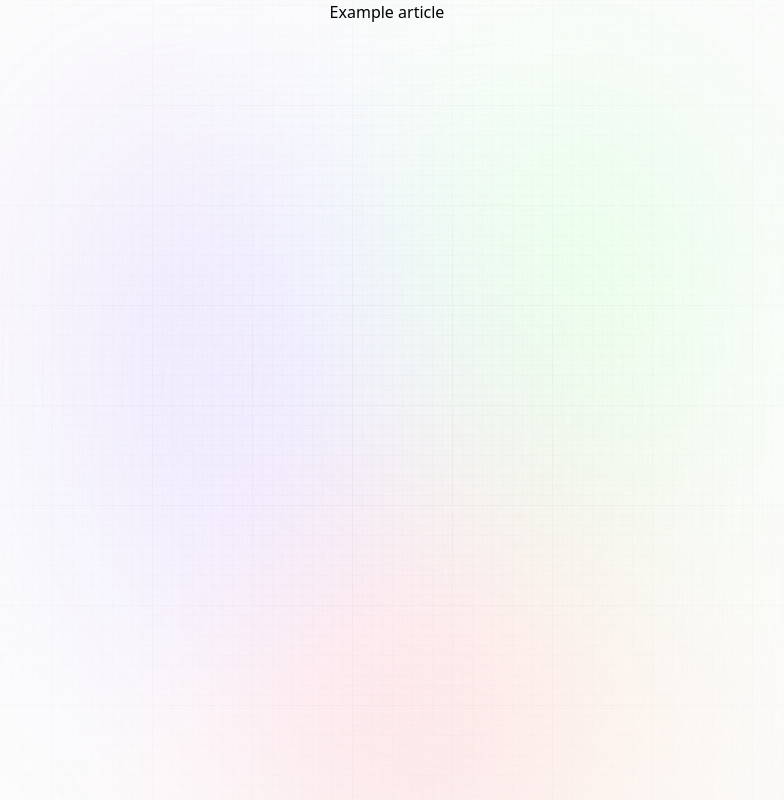
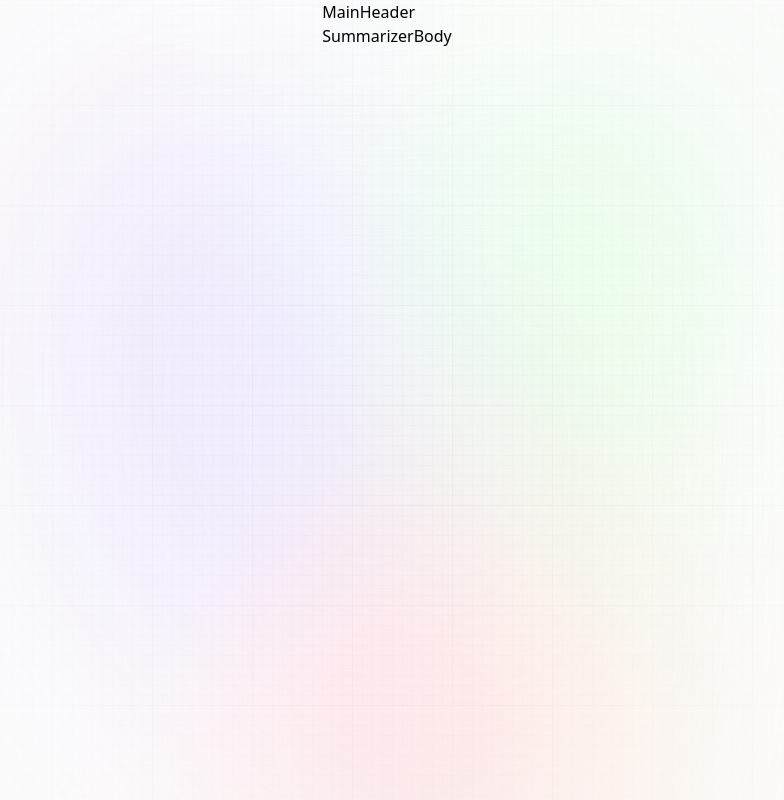
Before and after one commit to TimmyFight/article-summarizer, a React (Vite) app: page / in a window 1280 px wide. Shown: the whole page, without its empty margins (253-1037 px from the left). Built offline with nearby package versions, Linux system fonts and the light colour scheme; a web font is replaced by a local one.

Commit message:
feat: Add Mainheader and SummarizerBody, change test for Summarizer Template

```diff
--- /dev/null
+++ b/src/Organisms/MainHeader/MainHeader.tsx
@@ -0,0 +1,5 @@
+const MainHeader = () => {
+  return <section data-testid="mainHeader">MainHeader</section>;
+};
+
+export default MainHeader;
--- /dev/null
+++ b/src/Organisms/SummarizerBody/SummarizerBody.tsx
@@ -0,0 +1,5 @@
+const SummarizerBody = () => {
+  return <div data-testid="summarizerBody">SummarizerBody</div>;
+};
+
+export default SummarizerBody;
--- a/src/Templates/SummarizerTemplate/SummarizerTemplate.tsx
+++ b/src/Templates/SummarizerTemplate/SummarizerTemplate.tsx
@@ -1,3 +1,6 @@
+import MainHeader from "../../Organisms/MainHeader/MainHeader";
+import SummarizerBody from "../../Organisms/SummarizerBody/SummarizerBody";
+
 interface SummarizerProps {
   article?: string;
 }
@@ -5,12 +8,17 @@ interface SummarizerProps {
 const SummarizerTemplate = ({ article }: SummarizerProps) => {
   if (article === "Empty") {
     return (
-      <div data-testid="summarizerContainer">
+      <section data-testid="summarizerContainer">
         Article was not found. Try to search by URL.
-      </div>
+      </section>
     );
   }
-  return <div data-testid="summarizerContainer">{article}</div>;
+  return (
+    <section data-testid="summarizerContainer">
+      <MainHeader />
+      <SummarizerBody />
+    </section>
+  );
 };
 
 SummarizerTemplate.defaultProps = {
```
Also changed, not shown: 1 other file (tests, documents, lock files or other folders).
